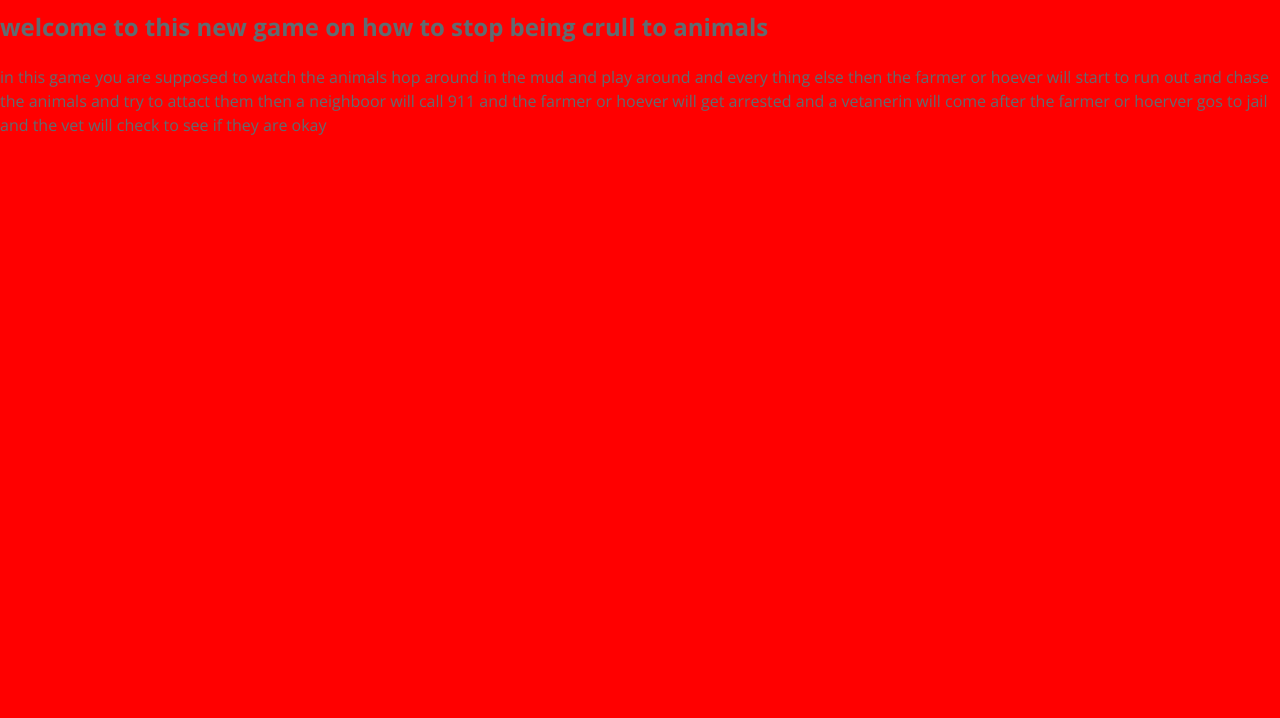
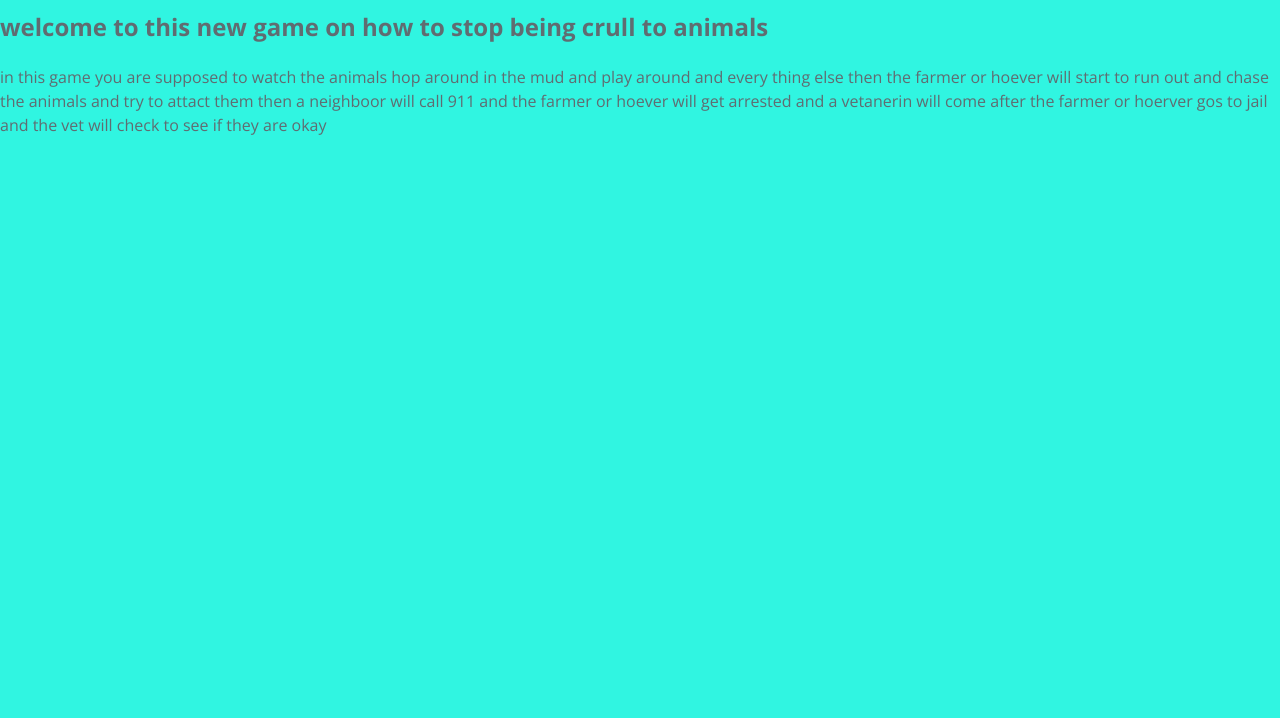
Before and after one commit to jcouch12/jazzyj123, a plain HTML site: page index.html in a window 1280 px wide. Shown: the part 82-800 px from the top of the page. Drawn offline with nearby package versions, Linux system fonts and the light colour scheme.

Commit message:
Update stylesheet.css

```diff
--- a/stylesheets/stylesheet.css
+++ b/stylesheets/stylesheet.css
@@ -2,7 +2,7 @@
   box-sizing: border-box; }
 
 body {
-  background-color:red;
+  background-color:#30F5E1;
   padding: 0;
   margin: 0;
   font-family: "Open Sans", "Helvetica Neue", Helvetica, Arial, sans-serif;
```
